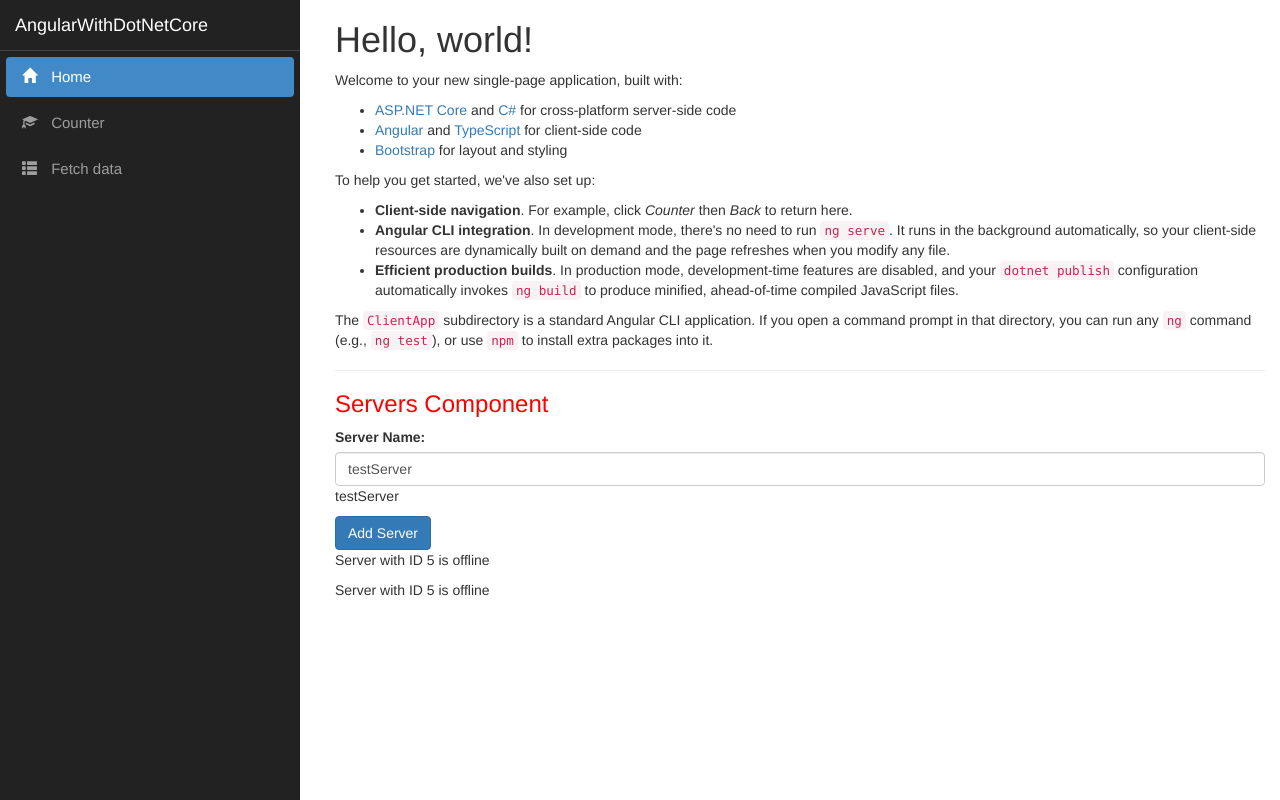
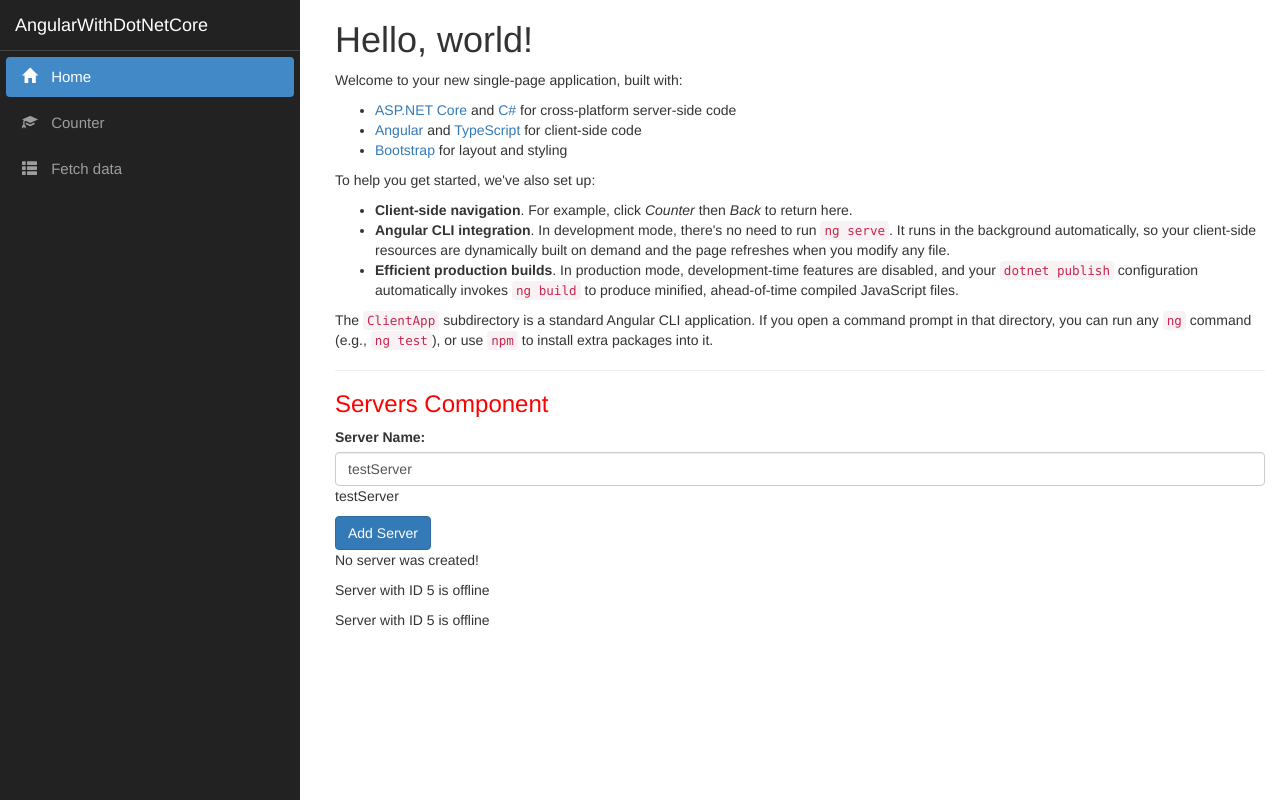
Before and after one commit to haristauqir/AngularWithDotNetCore, an Angular app in the folder ClientApp/: page / in a window 1280 px wide. Built offline with nearby package versions, Linux system fonts and the light colour scheme.

Commit message:
ngif with else

```diff
--- a/ClientApp/src/app/servers/servers.component.html
+++ b/ClientApp/src/app/servers/servers.component.html
@@ -6,6 +6,9 @@
 <p> {{ serverName }} </p>
 <button class="btn btn-primary" [disabled]="!allowNewServer" (click)="OnCreateServer()">Add Server</button>
 <!-- <p style.color ="{{allowNewServer === false ? 'red' : 'green' }} ">{{ serverCreationStatus }} </p>-->
-<p *ngIf="serverCreated">Server was created, server name is {{ serverName }} </p>
+<p *ngIf="serverCreated else noServer">Server was created, server name is {{ serverName }} </p>
+<ng-template #noServer>
+  <p>No server was created!</p>
+</ng-template>
 <app-server></app-server>
 <app-server></app-server>
```
